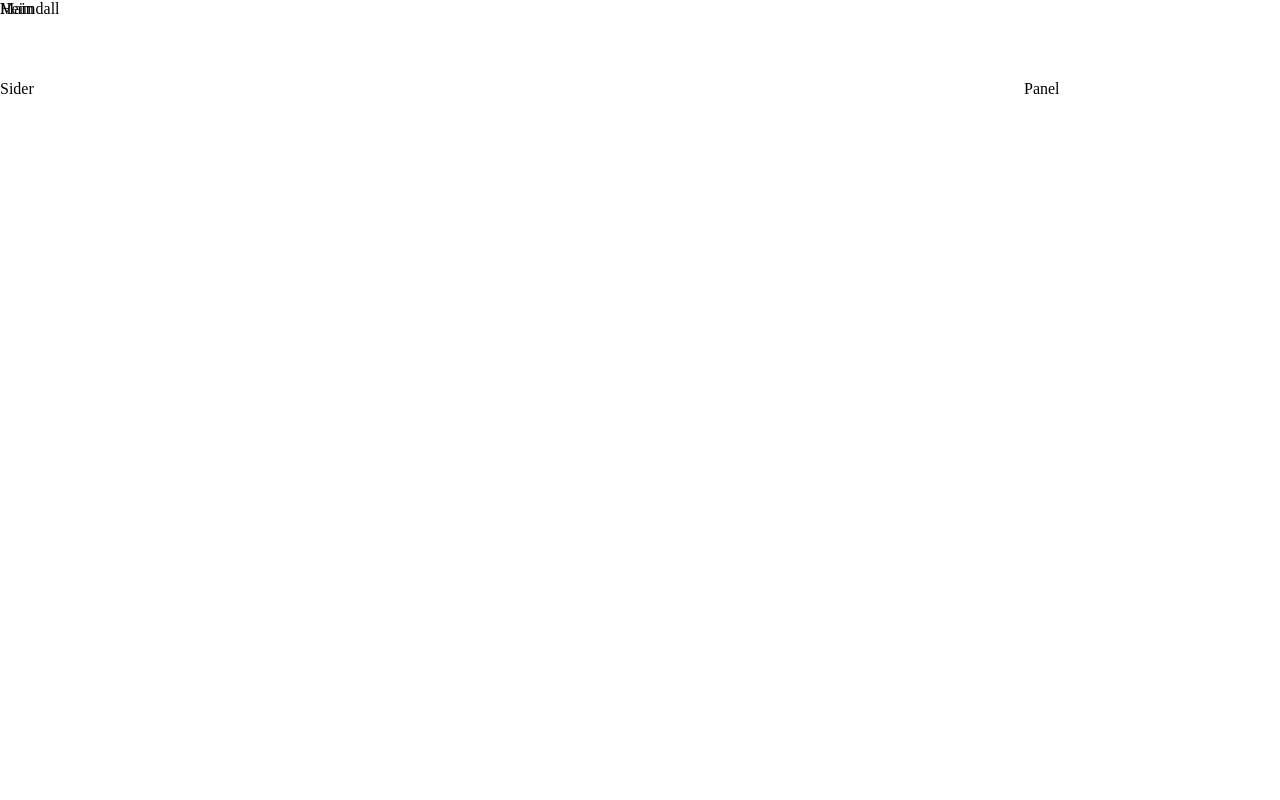
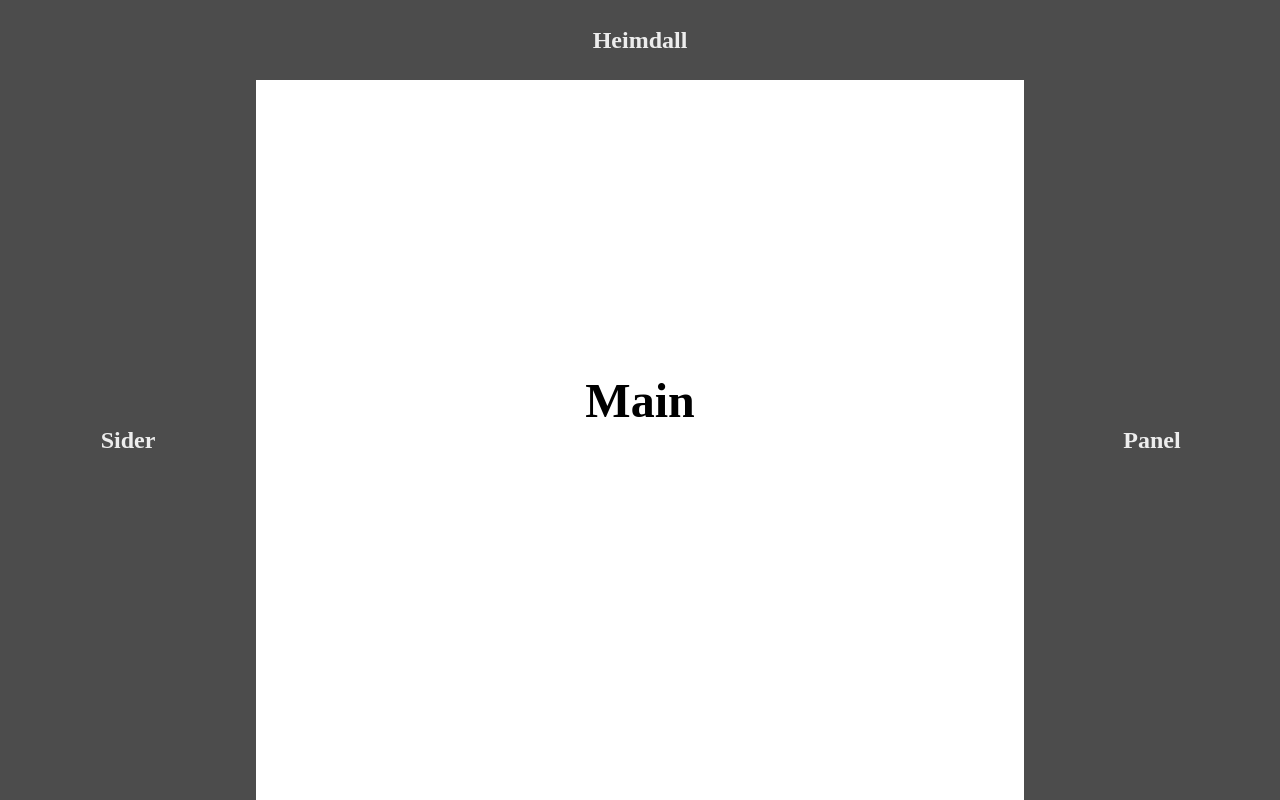
Before and after one commit to LiJiahaoCoder/Heimdall, a React app: page / in a window 1280 px wide. Built offline with nearby package versions, Linux system fonts and the light colour scheme.

Commit message:
[feat] add basic style to layout

```diff
--- a/src/components/header/index.scss
+++ b/src/components/header/index.scss
@@ -1,5 +1,12 @@
 .header {
   width: 100%;
-  height: 80px;
+  height: $header-height;
   position: fixed;
+  background-color: $black-70;
+  @include flex-center;
+
+  .title {
+    color: $white-90;
+    user-select: none;
+  }
 }
--- a/src/components/header/index.tsx
+++ b/src/components/header/index.tsx
@@ -1,5 +1,9 @@
 import styles from "./index.scss";
 
-const Header = () => <section className={styles.header}>Heimdall</section>;
+const Header = () => (
+  <section className={styles.header}>
+    <h1 className={styles.title}>Heimdall</h1>
+  </section>
+);
 
 export default Header;
--- a/src/components/main/index.scss
+++ b/src/components/main/index.scss
@@ -1,4 +1,7 @@
 .main {
   width: 100vw;
   height: 100vh;
+  font-size: 48px;
+  font-weight: bolder;
+  @include flex-center;
 }
--- a/src/components/panel/index.scss
+++ b/src/components/panel/index.scss
@@ -1,7 +1,13 @@
 .panel {
   width: 20%;
-  height: 100%;
-  padding-top: 80px;
+  height: calc(100% - $header-height);
   position: fixed;
   right: 0;
+  top: $header-height;
+  background-color: $black-70;
+  @include flex-center;
+
+  .title {
+    color: $white-90;
+  }
 }
--- a/src/components/panel/index.tsx
+++ b/src/components/panel/index.tsx
@@ -1,5 +1,9 @@
 import styles from "./index.scss";
 
-const Panel = () => <section className={styles.panel}>Panel</section>;
+const Panel = () => (
+  <section className={styles.panel}>
+    <h2 className={styles.title}>Panel</h2>
+  </section>
+);
 
 export default Panel;
--- a/src/components/sider/index.scss
+++ b/src/components/sider/index.scss
@@ -1,6 +1,12 @@
 .sider {
   width: 20%;
-  height: 100%;
-  padding-top: 80px;
+  height: calc(100% - $header-height);
   position: fixed;
+  top: $header-height;
+  background-color: $black-70;
+  @include flex-center;
+
+  .title {
+    color: $white-90;
+  }
 }
--- a/src/components/sider/index.tsx
+++ b/src/components/sider/index.tsx
@@ -1,5 +1,9 @@
 import styles from "./index.scss";
 
-const Sider = () => <section className={styles.sider}>Sider</section>;
+const Sider = () => (
+  <section className={styles.sider}>
+    <h2 className={styles.title}>Sider</h2>
+  </section>
+);
 
 export default Sider;
--- a/src/styles/mixins.scss
+++ b/src/styles/mixins.scss
@@ -0,0 +1,5 @@
+@mixin flex-center {
+  display: flex;
+  align-items: center;
+  justify-content: center;
+}
--- a/src/styles/variables.scss
+++ b/src/styles/variables.scss
@@ -0,0 +1,12 @@
+// colors
+$white: #fff;
+$white-90: rgba($white, .9);
+$black: #000;
+$black-70: rgba($black, .7);
+
+// size
+$header-height: 80px;
+
+// font
+$fs-16: 16px;
+$fw-600: 600;
```
